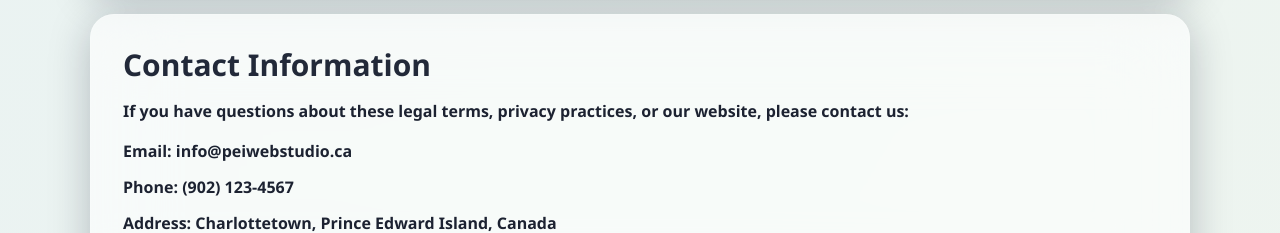
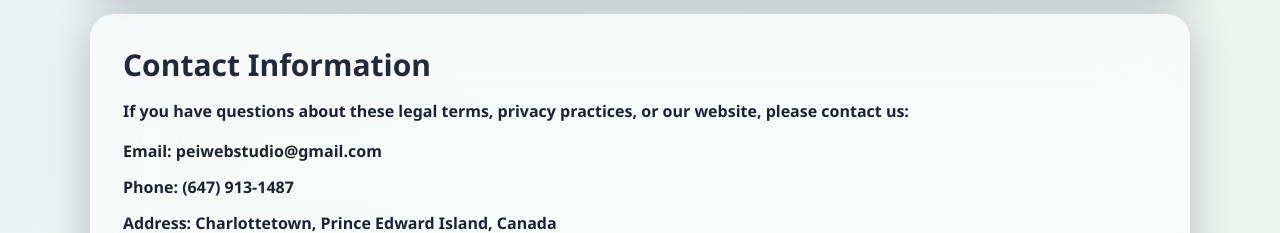
Before and after one commit to moshrx/pei-webstudio, a Next.js app: page /legal in a window 1280 px wide. Shown: the part 2640-2873 px from the top of the page. Built offline with nearby package versions, Linux system fonts and the light colour scheme.

Commit message:
contact updated

```diff
--- a/app/legal/page.tsx
+++ b/app/legal/page.tsx
@@ -91,8 +91,8 @@
       title: "Contact Information",
       content: `If you have questions about these legal terms, privacy practices, or our website, please contact us:
 
-Email: info@peiwebstudio.ca
-Phone: (902) 123-4567
+Email: peiwebstudio@gmail.com
+Phone: (647) 913-1487
 Address: Charlottetown, Prince Edward Island, Canada
 
 We'll do our best to respond to your inquiry within 5 business days.`,
```
